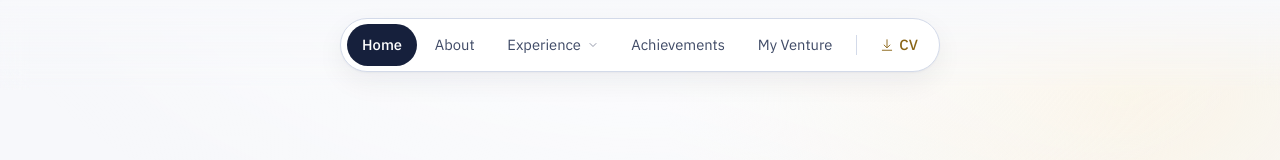
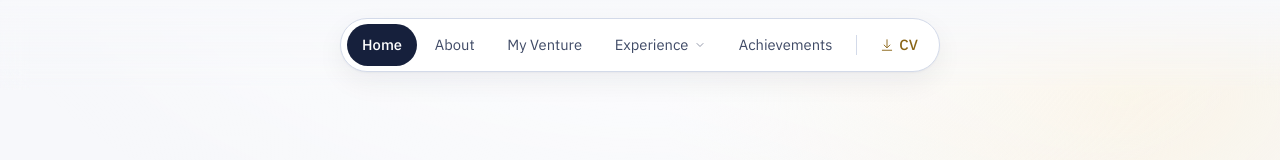
Before and after one commit to prasanaseyon/Adtiya---Portfolio, a React (Vite) app: page / in a window 1280 px wide. Shown: the top 160 px of the page. Built offline with nearby package versions, Linux system fonts and the light colour scheme.

Commit message:
Update data.js

```diff
--- a/src/data.js
+++ b/src/data.js
@@ -35,6 +35,7 @@ export const PROFILE = {
 export const NAV = [
   { label: "Home", to: "/" },
   { label: "About", to: "/about" },
+  { label: "My Venture", to: "/volunteering" },
   {
     label: "Experience",
     children: [
@@ -46,7 +47,7 @@ export const NAV = [
     ]
   },
   { label: "Achievements", to: "/awards" },
-  { label: "My Venture", to: "/volunteering" }
+
 ];
 
 /* ---- Education ---- */
```
